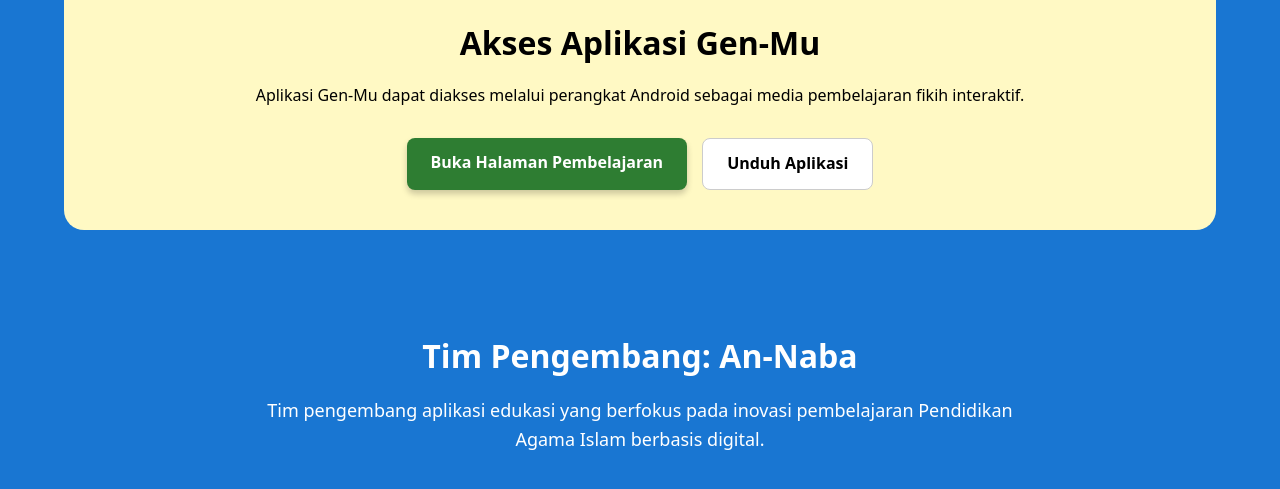
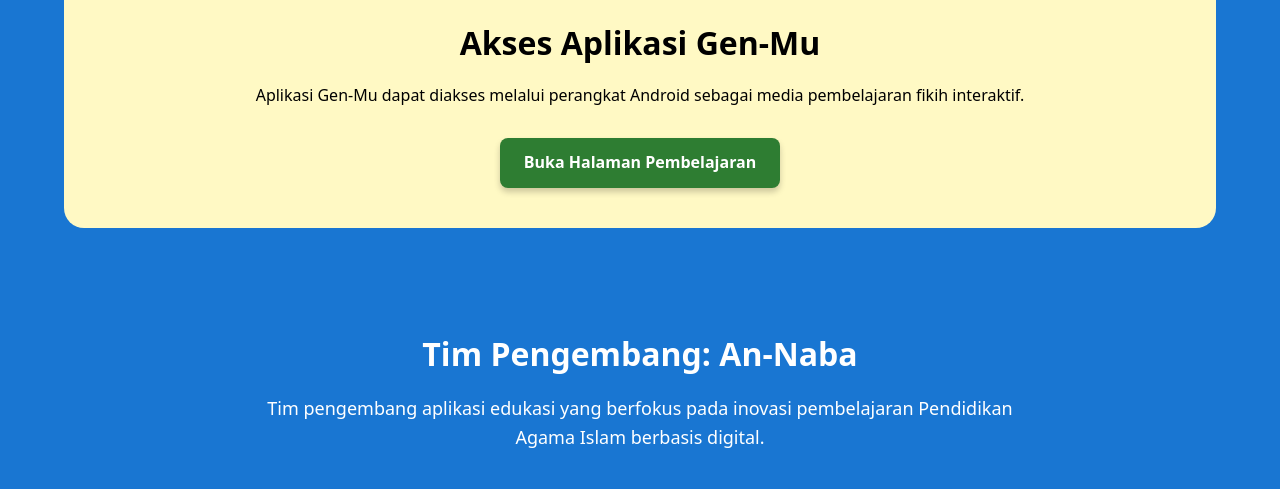
Before and after one commit to ahmzcky/GEN-MU, a plain HTML site: page index.html in a window 1280 px wide. Shown: the part 2540-3029 px from the top of the page. Drawn offline with Linux system fonts and the light colour scheme.

Commit message:
Update index.html

```diff
--- a/index.html
+++ b/index.html
@@ -109,7 +109,6 @@
         <p>Aplikasi Gen-Mu dapat diakses melalui perangkat Android sebagai media pembelajaran fikih interaktif.</p>
         <div class="btn-group">
             <a href="belajar.html" class="btn btn-primary">Buka Halaman Pembelajaran</a>
-            <a href="#" class="btn btn-secondary">Unduh Aplikasi</a>
         </div>
     </section>
 
```
